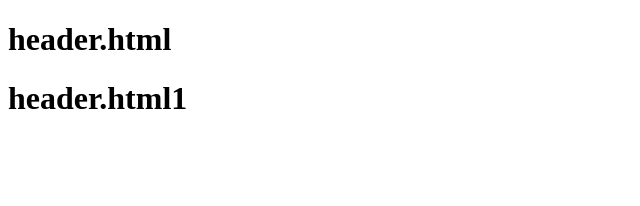
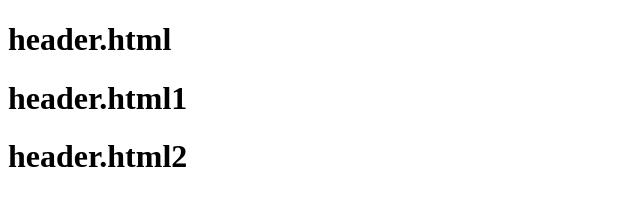
Before and after one commit to yogesh12527/github-crash-course, a plain HTML site: page header.html in a window 1280 px wide. Shown: the whole page, without its empty margins (0-640 px from the left). Drawn offline with Linux system fonts and the light colour scheme.

Commit message:
add new code in header.html

```diff
--- a/header.html
+++ b/header.html
@@ -8,6 +8,7 @@
 <body>
     <h1>header.html</h1>
     <h1>header.html1</h1>
+    <h1>header.html2</h1>
 
 </body>
 </html>
```
